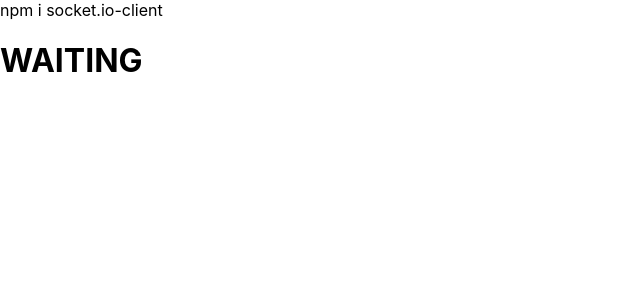
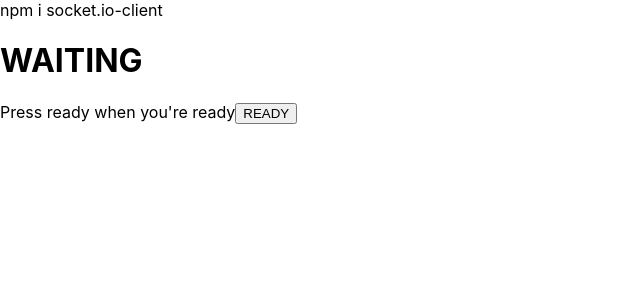
Before and after one commit to shaharduany/draw-and-guess, a React (Create React App) app in the folder client/: page / in a window 1280 px wide. Shown: the top 300 px of the page, without its empty margins (0-640 px from the left). Built offline with nearby package versions, Linux system fonts and the light colour scheme; no server answers.

Commit message:
Made progress with router

```diff
--- a/client/package.json
+++ b/client/package.json
@@ -11,10 +11,12 @@
     "@types/react": "^18.0.9",
     "@types/react-dom": "^18.0.4",
     "@types/react-redux": "^7.1.24",
+    "@types/react-router-dom": "^5.3.3",
     "@types/redux": "^3.6.0",
     "react": "^18.1.0",
     "react-dom": "^18.1.0",
     "react-redux": "^8.0.2",
+    "react-router-dom": "^6.3.0",
     "react-scripts": "5.0.1",
     "redux": "^4.2.0",
     "socket.io-client": "^4.5.1",
--- a/client/src/App.tsx
+++ b/client/src/App.tsx
@@ -1,6 +1,8 @@
 import React from "react";
 import { io, Socket } from "socket.io-client";
-import Header from './components/Header';
+import { BrowserRouter as Router, Route, Routes } from "react-router-dom";
+import Header from "./components/Header";
+import Home from "./components/home/Home";
 const App: React.FC = () => {
 	let socket: Socket = io("localhost:4000");
 
@@ -10,7 +12,15 @@
 
 	return (
 		<div className="App">
-			<Header />
+			<Router>
+				<Header />
+				<Routes>
+					<Route path="/" element={<Home />} />
+					<Route path="/pick-a-word/" element={<h1>Build it</h1>} />
+					<Route path="/draw" element={<h1>bla</h1>} />
+					<Route path="/guess" element={<h1>....</h1>} />
+				</Routes>
+			</Router>
 		</div>
 	);
 };
--- /dev/null
+++ b/client/src/components/home/Home.tsx
@@ -0,0 +1,12 @@
+import React from "react";
+
+const Home: React.FC = () => {
+	return (
+		<div>
+			<label>Press ready when you're ready</label>
+			<button>READY</button>
+		</div>
+	);
+};
+
+export default Home;
```
Also changed, not shown: 4 other files (tests, documents, lock files or other folders).
